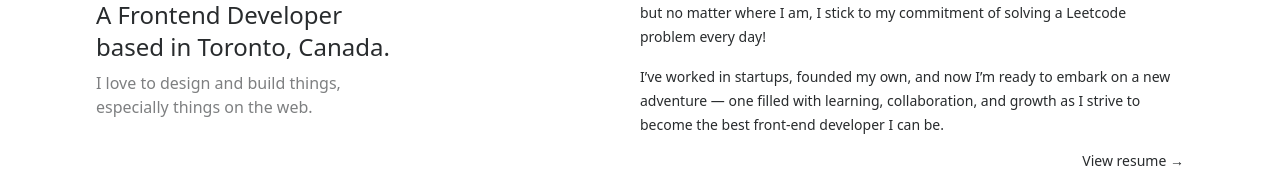
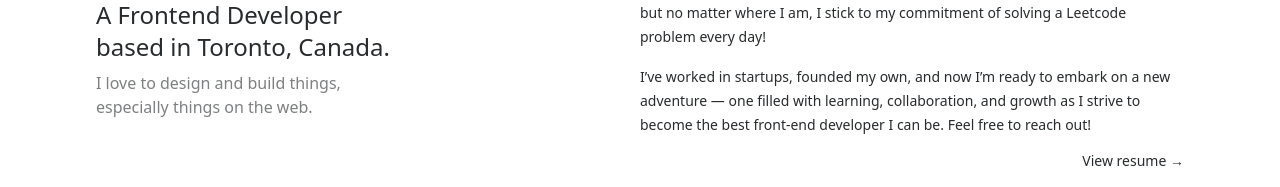
Before and after one commit to cjoak1028/cjoak1028.github.io, a React (Vite) app: page / in a window 1280 px wide. Shown: the part 375-562 px from the top of the page. Built offline with nearby package versions, Linux system fonts and the light colour scheme.

Commit message:
Fixed error message not being red

```diff
--- a/src/features/About/About.jsx
+++ b/src/features/About/About.jsx
@@ -24,7 +24,8 @@ const About = ({ propRef }) => {
       <p>
         I’ve worked in startups, founded my own, and now I’m ready to embark on
         a new adventure — one filled with learning, collaboration, and growth as
-        I strive to become the best front-end developer I can be.
+        I strive to become the best front-end developer I can be. Feel free to
+        reach out!
       </p>
       <div className="text-end mt-3">
         <TextArrowLink label="View resume" link="/resume.pdf" />
--- a/src/features/Contact/ErrorMessage.jsx
+++ b/src/features/Contact/ErrorMessage.jsx
@@ -1,7 +1,7 @@
 import AlertIcon from "src/assets/icons/alert-icon.svg";
 
 const ErrorMessage = ({ message }) => (
-  <p className="flex flex-row items-center text-xs text-red-500 mt-1 gap-1 font-medium">
+  <p className="flex flex-row items-center text-xs text-red mt-1 gap-1">
     <img src={AlertIcon} className="h-4 inline-block" /> {message}
   </p>
 );
--- a/src/features/Contact/InputField.jsx
+++ b/src/features/Contact/InputField.jsx
@@ -1,4 +1,4 @@
-import AlertIcon from "src/assets/icons/alert-icon.svg";
+import ErrorMessage from "src/features/Contact/ErrorMessage";
 
 const InputField = ({ name, type = "text", value, onChange, error, label }) => {
   return (
@@ -16,11 +16,7 @@ const InputField = ({ name, type = "text", value, onChange, error, label }) => {
         }`}
         onChange={onChange}
       />
-      {error && (
-        <p className="flex flex-row items-center text-xs text-red-500 mt-1 gap-1 font-medium">
-          <img src={AlertIcon} className="h-4 inline-block" /> {error}
-        </p>
-      )}
+      {error && <ErrorMessage message={error} />}
     </div>
   );
 };
--- a/tailwind.config.js
+++ b/tailwind.config.js
@@ -9,6 +9,7 @@ export default {
       black: '#282b2d',
       white: '#ffffff',
       gray: '#f8fafc',
+      red: '#ef4444',
       transparent: 'transparent',
     }
   },
```
